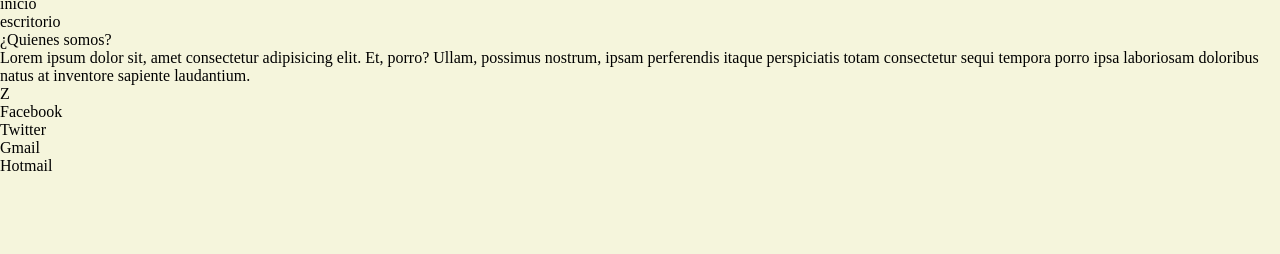
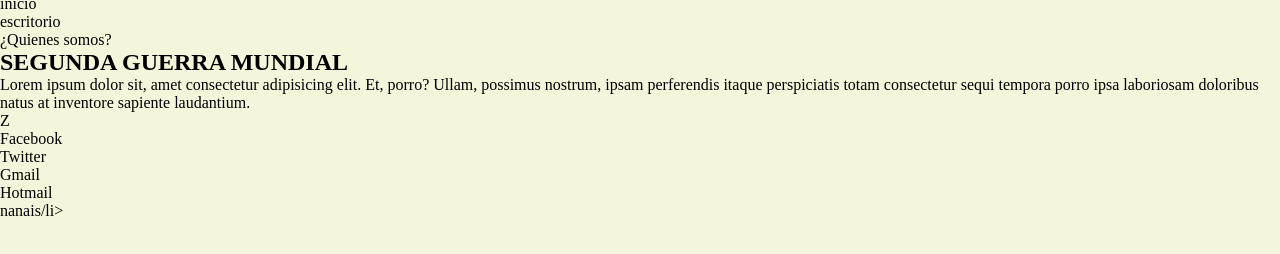
Before and after one commit to yeyegutru/RepositorioNew, a plain HTML site: page index.html in a window 1280 px wide. Shown: the part 42-296 px from the top of the page. Drawn offline with Linux system fonts and the light colour scheme.

Commit message:
nuevo titulo

```diff
--- a/index.html
+++ b/index.html
@@ -30,6 +30,9 @@
     </header>
     <main>
         <div class="container">
+            <h2>
+                SEGUNDA GUERRA MUNDIAL
+            </h2>
             <p>
                 Lorem ipsum dolor sit, amet consectetur adipisicing elit. Et, porro? Ullam, possimus nostrum, ipsam perferendis itaque perspiciatis totam consectetur sequi tempora porro ipsa laboriosam doloribus natus at inventore sapiente laudantium.
             </p>
@@ -45,7 +48,7 @@
                 <li>Twitter</li>
                 <li>Gmail</li>
                 <li>Hotmail</li>
-                <li></li>
+                <li>nanais/li>
             </ul>
         </div>
     </footer>
```
